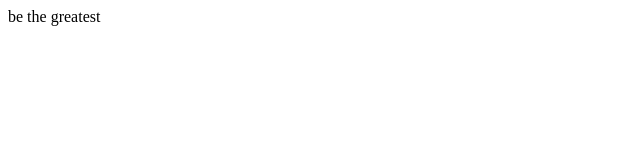
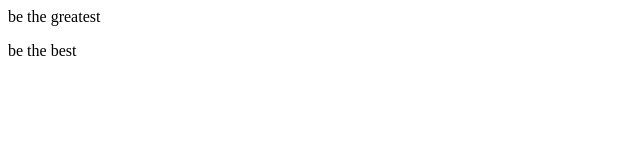
Before and after one commit to arpan0003/localrepo, a plain HTML site: page index.html in a window 1280 px wide. Shown: the full height of the page, 0-640 px from the left. Drawn offline with Linux system fonts and the light colour scheme.

Commit message:
add new para

```diff
--- a/index.html
+++ b/index.html
@@ -1 +1,2 @@
 <p>be the greatest</p>
+<p>be the best</p>
```
